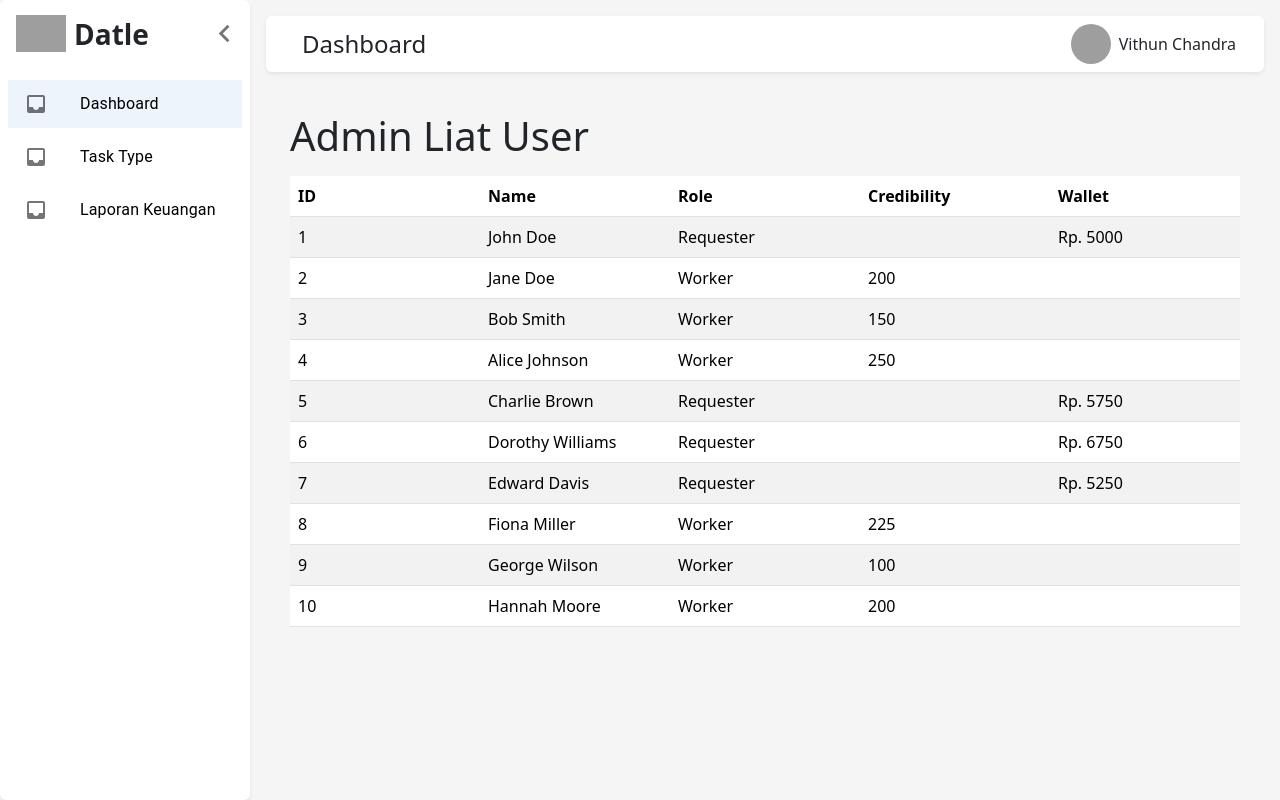
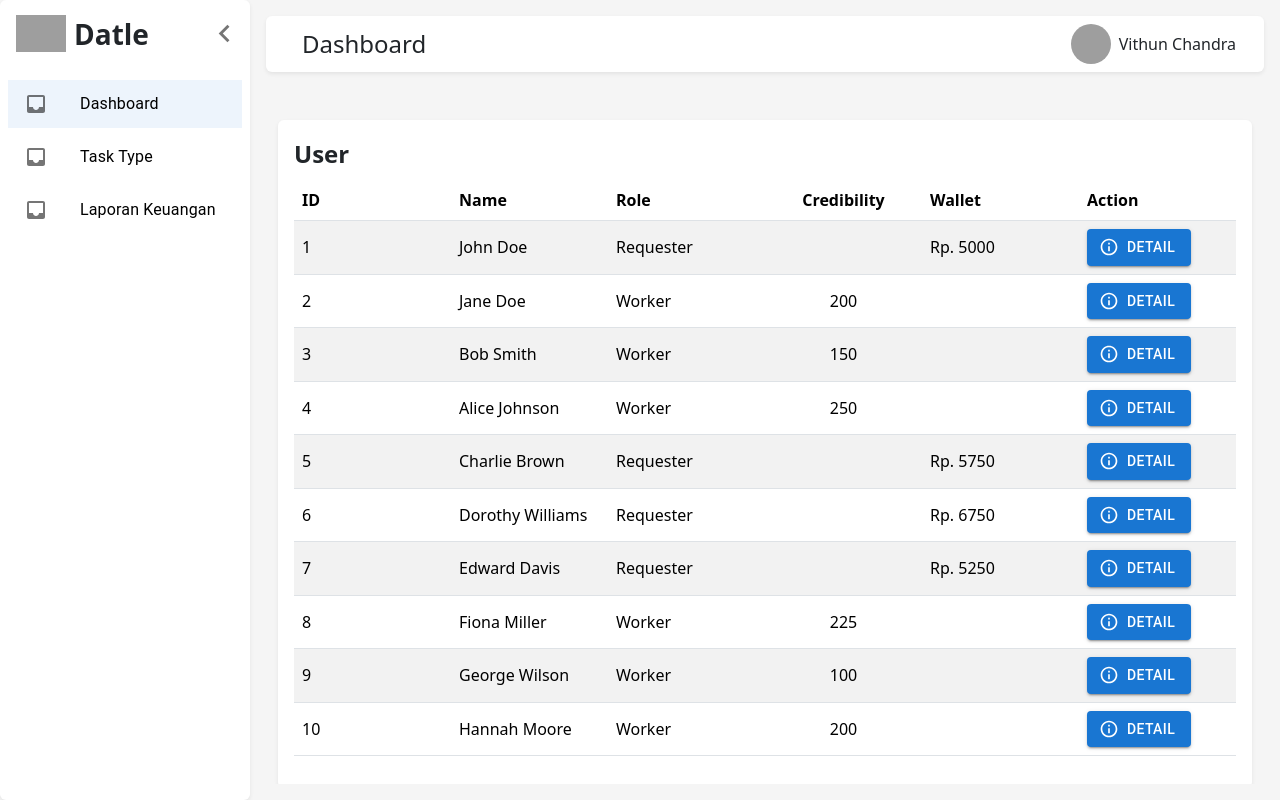
Before and after one commit to vithunchandra/Data-Labelling, a React (Vite) app in the folder Frontend/: page /admin in a window 1280 px wide. Built offline with nearby package versions, Linux system fonts and the light colour scheme; grey boxes are pictures that could not be loaded.

Commit message:
minor change in admin

```diff
--- /dev/null
+++ b/Frontend/src/components/admin/UserList.tsx
@@ -0,0 +1,32 @@
+import User from "../../interface/UserInterface";
+import { Button } from "@mui/material";
+import InfoOutlinedIcon from '@mui/icons-material/InfoOutlined';
+
+export default function UserList({user} : {user : User[]}){
+    return(
+        <table className="table table-striped">
+        <thead>
+          <tr>
+            <th className="align-middle">ID</th>
+            <th className="align-middle">Name</th>
+            <th className="align-middle">Role</th>
+            <th className="align-middle text-center">Credibility</th>
+            <th className="align-middle">Wallet</th>
+            <th className="align-middle">Action</th>
+          </tr>
+        </thead>
+        <tbody>
+          {user.map((user, index) => (
+            <tr key={index}>
+              <td className="align-middle">{user._id}</td>
+              <td className="align-middle">{user.name}</td>
+              <td className="align-middle">{user.role}</td>
+              {user.credibility !== 0 ? <td className="align-middle text-center">{user.credibility}</td> : <td></td>}
+              {user.wallet !== 0 ? <td className="align-middle">Rp. {user.wallet}</td> : <td></td>}
+              <td className="align-middle"> <Button variant="contained" startIcon={<InfoOutlinedIcon />}>Detail</Button></td>
+            </tr>
+          ))}
+        </tbody>
+      </table>
+    )
+}
--- /dev/null
+++ b/Frontend/src/interface/UserInterface.tsx
@@ -0,0 +1,7 @@
+export default interface User{
+    _id: string,
+    name: string,
+    role: string,
+    credibility: number,
+    wallet: number
+}
--- a/Frontend/src/pages/admin/AdminDashboard.tsx
+++ b/Frontend/src/pages/admin/AdminDashboard.tsx
@@ -1,31 +1,12 @@
 import user from "../../dummy_data/user.json";
+import UserList from '../../components/admin/UserList';
 
 export default function AdminDashboard() {
   return (
-    <div className="container">
-      <h1 className="my-3">Admin Liat User</h1>
-      <table className="table table-striped">
-        <thead>
-          <tr>
-            <th>ID</th>
-            <th>Name</th>
-            <th>Role</th>
-            <th>Credibility</th>
-            <th>Wallet</th>
-          </tr>
-        </thead>
-        <tbody>
-          {user.map((user, index) => (
-            <tr key={index}>
-              <td>{user._id}</td>
-              <td>{user.name}</td>
-              <td>{user.role}</td>
-              {user.credibility !== 0 ? <td>{user.credibility}</td> : <td></td>}
-              {user.wallet !== 0 ? <td>Rp. {user.wallet}</td> : <td></td>}
-            </tr>
-          ))}
-        </tbody>
-      </table>
+    <div className="container-fluid p-3 mt-4 bg-white rounded-2 shadow-sm">
+        <div className="fw-bold fs-4 mb-2">User</div>
+      <UserList user={user}></UserList>
+
     </div>
   );
 }
```
Also changed, not shown: 1 other file (tests, documents, lock files or other folders).
